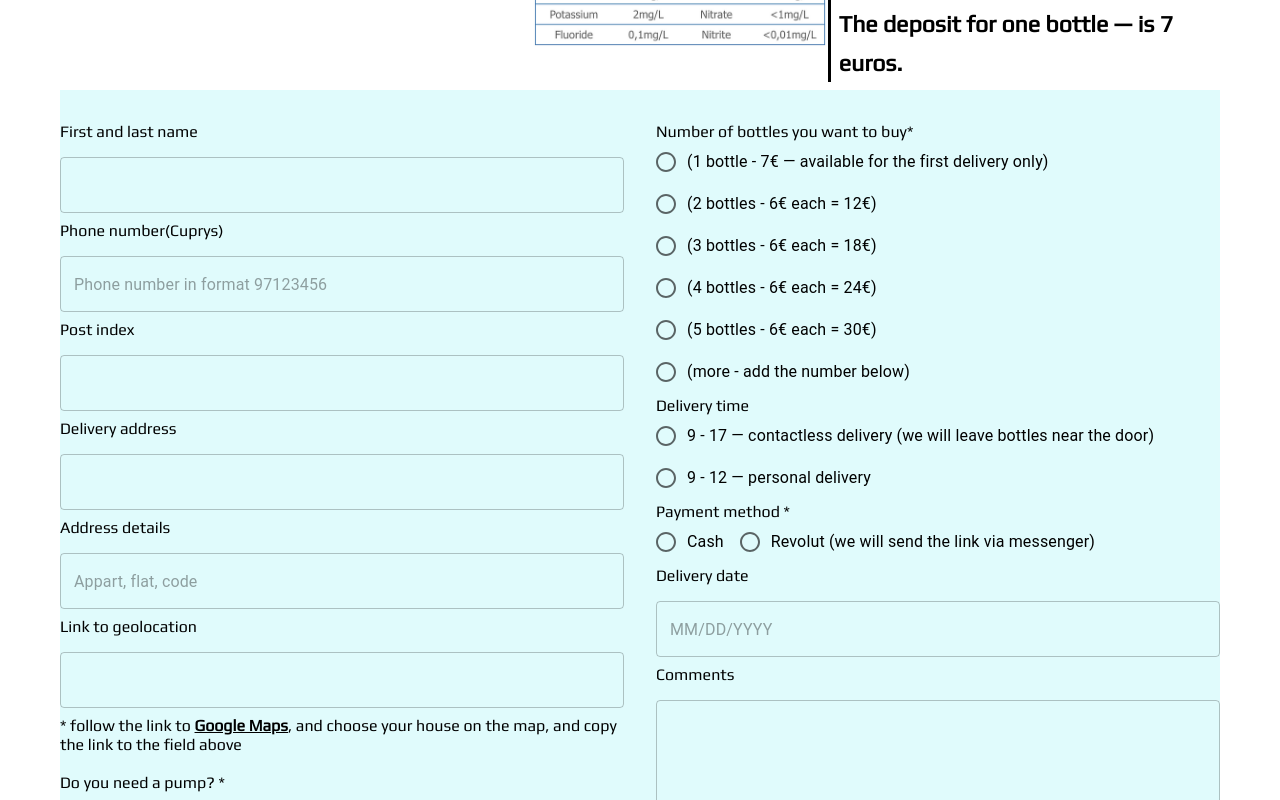
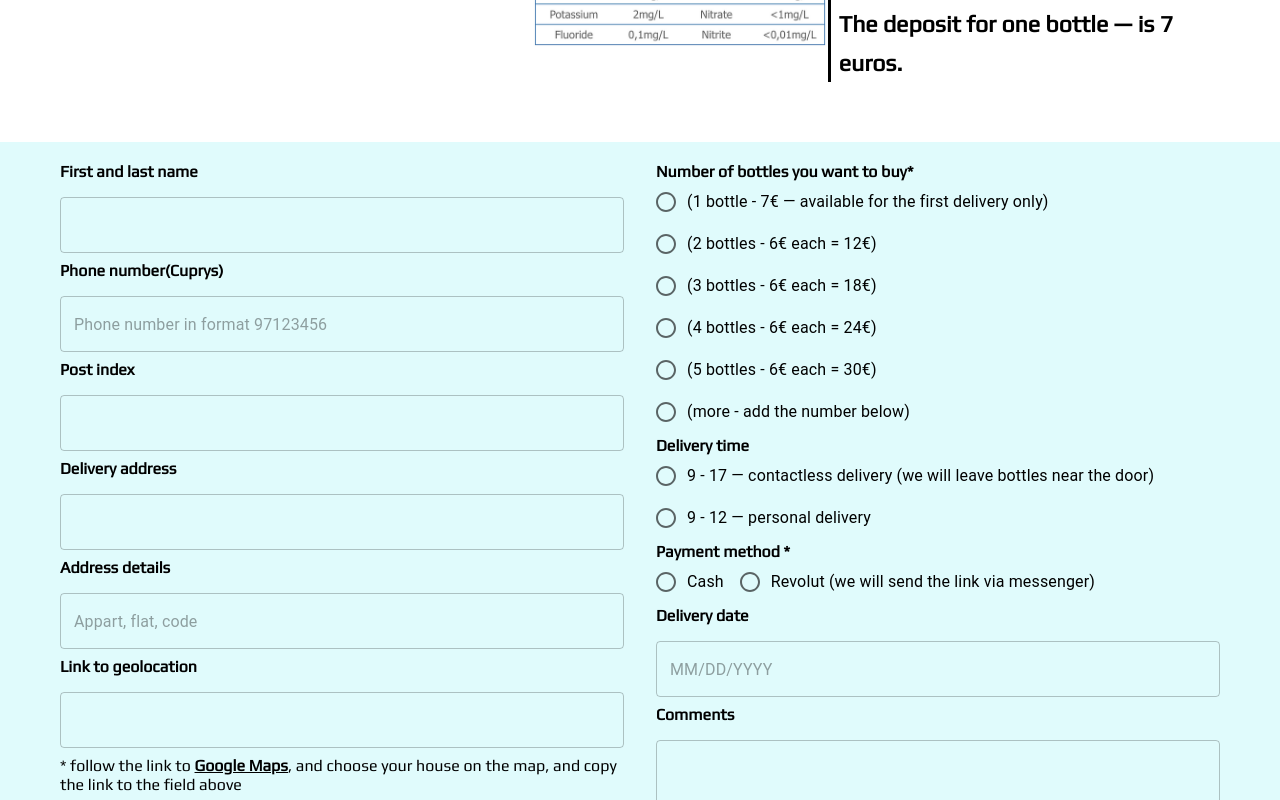
Before and after one commit to delaquacy/delaqua, a Next.js app: page / in a window 1280 px wide. Shown: the part 720-1520 px from the top of the page. Built offline with nearby package versions, Linux system fonts and the light colour scheme.

Commit message:
main page block changes

```diff
--- a/app/components/form/page.module.css
+++ b/app/components/form/page.module.css
@@ -16,3 +16,6 @@
   display: flex;
   justify-content: center;
 }
+.inputName {
+  font-weight: bold;
+}
--- a/app/components/form/page.tsx
+++ b/app/components/form/page.tsx
@@ -67,7 +67,9 @@ const MyForm = () => {
     <form onSubmit={handleSubmit(onSubmit)}>
       <Grid container spacing={4}>
         <Grid item xs={12} md={6}>
-          <span>First and last name</span>
+          <span className={styles.inputName}>
+            First and last name
+          </span>
           <Controller
             name="firstAndLast"
             control={control}
@@ -82,7 +84,9 @@ const MyForm = () => {
               />
             )}
           />
-          <span>Phone number(Cuprys)</span>
+          <span className={styles.inputName}>
+            Phone number(Cuprys)
+          </span>
           <Controller
             name="phoneNumber"
             control={control}
@@ -98,7 +102,7 @@ const MyForm = () => {
               />
             )}
           />
-          <span>Post index</span>
+          <span className={styles.inputName}>Post index</span>
           <Controller
             name="postalIndex"
             control={control}
@@ -113,7 +117,7 @@ const MyForm = () => {
               />
             )}
           />
-          <span>Delivery address</span>
+          <span className={styles.inputName}>Delivery address</span>
           <Controller
             name="deliveryAddress"
             control={control}
@@ -128,7 +132,7 @@ const MyForm = () => {
               />
             )}
           />
-          <span>Address details</span>
+          <span className={styles.inputName}>Address details</span>
           <Controller
             name="addressDetails"
             control={control}
@@ -144,7 +148,9 @@ const MyForm = () => {
               />
             )}
           />
-          <span>Link to geolocation</span>
+          <span className={styles.inputName}>
+            Link to geolocation
+          </span>
           <Controller
             name="geolocation"
             control={control}
@@ -175,7 +181,9 @@ const MyForm = () => {
             the field above
           </div>
           <br></br>
-          <span>Do you need a pump? *</span>
+          <span className={styles.inputName}>
+            Do you need a pump? *
+          </span>
           <Controller
             name="pump"
             control={control}
@@ -202,7 +210,9 @@ const MyForm = () => {
           </div>
         </Grid>
         <Grid item xs={12} md={6}>
-          <span>Number of bottles you want to buy*</span>
+          <span className={styles.inputName}>
+            Number of bottles you want to buy*
+          </span>
           <Controller
             name="bottlesNumber"
             control={control}
@@ -225,7 +235,7 @@ const MyForm = () => {
               {errors.bottlesNumber?.message}
             </p>
           </div>
-          <span>Delivery time</span>
+          <span className={styles.inputName}>Delivery time</span>
           <Controller
             name="deliveryTime"
             control={control}
@@ -255,7 +265,7 @@ const MyForm = () => {
               {errors.deliveryTime?.message}
             </p>
           </div>
-          <span>Payment method *</span>
+          <span className={styles.inputName}>Payment method *</span>
           <Controller
             name="paymentMethod"
             control={control}
@@ -285,7 +295,7 @@ const MyForm = () => {
               {errors.paymentMethod?.message}
             </p>
           </div>
-          <div>Delivery date</div>
+          <div className={styles.inputName}>Delivery date</div>
           <div className={styles.datePicker}>
             <Controller
               name="deliveryDate"
@@ -307,7 +317,7 @@ const MyForm = () => {
             </p>
           </div>
 
-          <span>Comments</span>
+          <span className={styles.inputName}>Comments</span>
           <Controller
             name="comments"
             control={control}
--- a/app/page.module.css
+++ b/app/page.module.css
@@ -1,8 +1,5 @@
-.main {
+.container {
   padding: 20px;
-}
-
-.container {
   margin: 40px;
 }
 .container h1 {
@@ -67,6 +64,7 @@
   margin-top: 1em;
 }
 .formWrapper {
-  margin-top: 40px;
+  padding: 20px 60px;
+  margin: 40px 0;
   background-color: #e0fbfc;
 }
--- a/app/page.tsx
+++ b/app/page.tsx
@@ -6,7 +6,7 @@ import styles from "./page.module.css";
 import MyForm from "./components/form/page";
 export default function Home() {
   return (
-    <main className={styles.main}>
+    <main>
       <Box className={styles.container}>
         <Grid container spacing={2}>
           <Grid item xs={12} md={8}>
@@ -77,9 +77,9 @@ export default function Home() {
             </Grid>
           </Grid>
         </Box>
-        <Box className={styles.formWrapper}>
-          <MyForm />
-        </Box>
+      </Box>
+      <Box className={styles.formWrapper}>
+        <MyForm />
       </Box>
     </main>
   );
```
